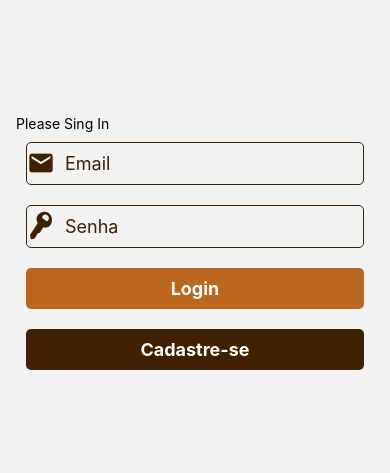
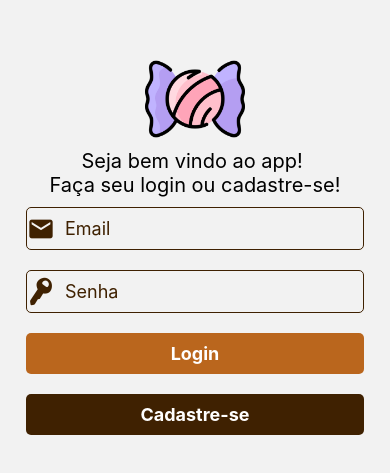
Before and after one commit to odiniizz/app, a React Native app: screen /Message in a window 390 px wide. Shown: the part 175-648 px from the top of the page. Built offline with nearby package versions, Linux system fonts and the light colour scheme.

Commit message:
ajeitando

```diff
--- a/src/screens/Login/index.tsx
+++ b/src/screens/Login/index.tsx
@@ -1,5 +1,5 @@
 import React, { useState } from 'react';
-import { KeyboardAvoidingView, View, Text, TextInput, Alert } from 'react-native';
+import { KeyboardAvoidingView, View, Text, Image, TextInput, Alert } from 'react-native';
 import { MaterialIcons, Entypo } from "@expo/vector-icons";
 import { styles } from './styles';
 import { colors } from '../../styles/colors';
@@ -43,8 +43,11 @@ export function Login({ navigation }: LoginTypes) {
     return (
 
             <View style={styles.container}>
+                    <Image source={require('../../img/docin.png')} style={styles.img}/>
                 <KeyboardAvoidingView>
-                    <Text>Please Sing In</Text>
+                    <Text style={styles.login}>Seja bem vindo ao app! <br />
+                    Faça seu login ou cadastre-se!
+                    </Text>
                     <View style={styles.formRow}>
                         <MaterialIcons name="email" style={styles.icon} />
                         <TextInput
--- a/src/screens/Login/styles.ts
+++ b/src/screens/Login/styles.ts
@@ -15,6 +15,12 @@ export const styles = StyleSheet.create({
      color: colors.primary
     },
 
+    login: {
+        fontSize: 20,
+        textAlign: "center",
+        fontWeight: "semibold"
+    },
+
     formRow: {
         margin: 10,
         flexDirection: "row",
@@ -23,6 +29,7 @@ export const styles = StyleSheet.create({
         borderColor: colors.primary,
         borderRadius: 5
     },
+
     icon: {
         fontSize: 28,
         color: colors.primary,
@@ -35,5 +42,9 @@ export const styles = StyleSheet.create({
         width: "70%"
     },
 
+    img: {
+        height: 100,
+        width: 100
+    }
 
 })
--- a/src/screens/TelaInicial/index.tsx
+++ b/src/screens/TelaInicial/index.tsx
@@ -6,7 +6,7 @@ export function TelaInicial({ navigation }: MenuTabTypes) {
     return (
         <>
         <View style={stylesglobal.viewTitulo}>
-            <Text style={stylesglobal.textoTitulo}>Seja bem vindo ao app!</Text>
+            <Text style={stylesglobal.textoTitulo}>Docitos</Text>
         </View>
 
         <View>
```
